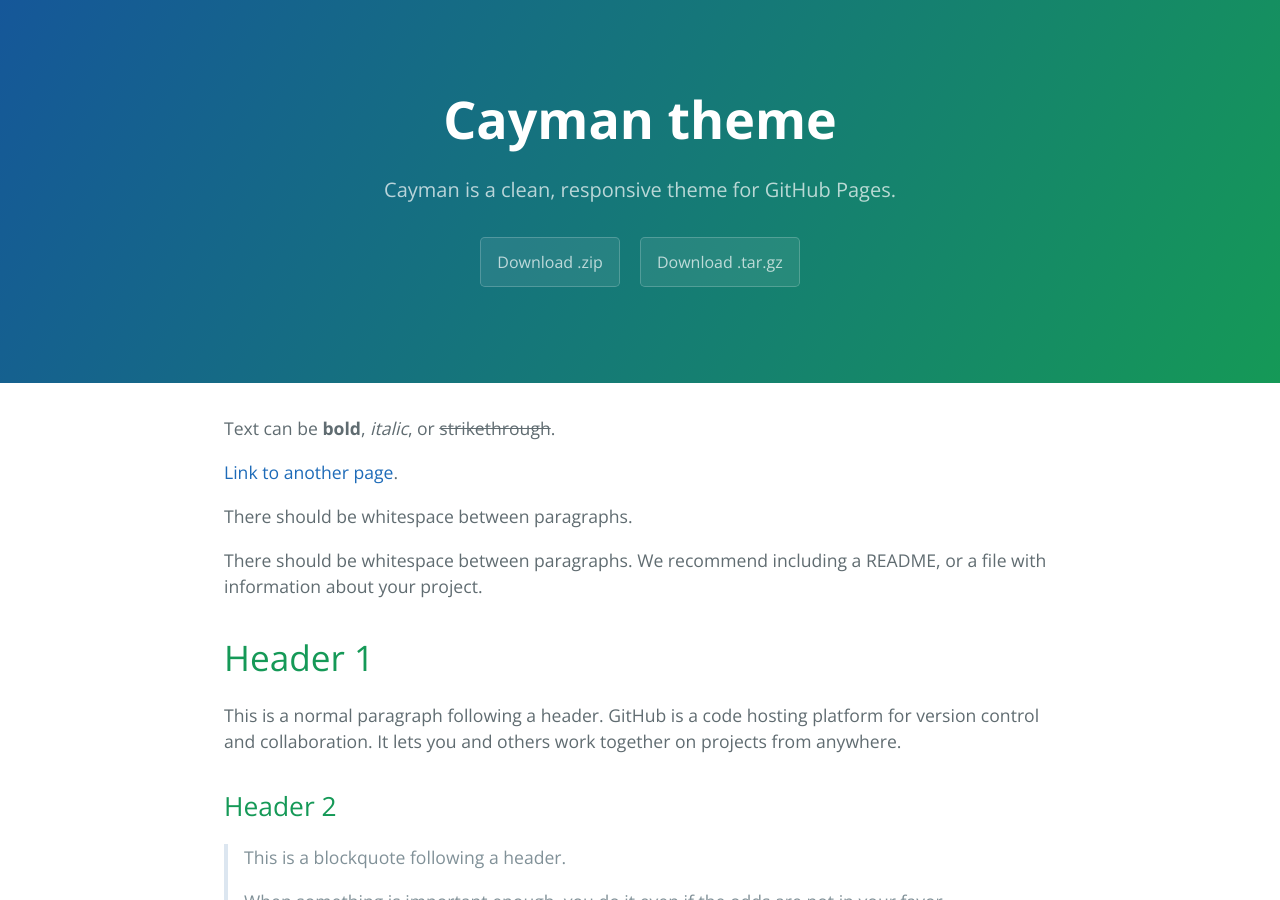
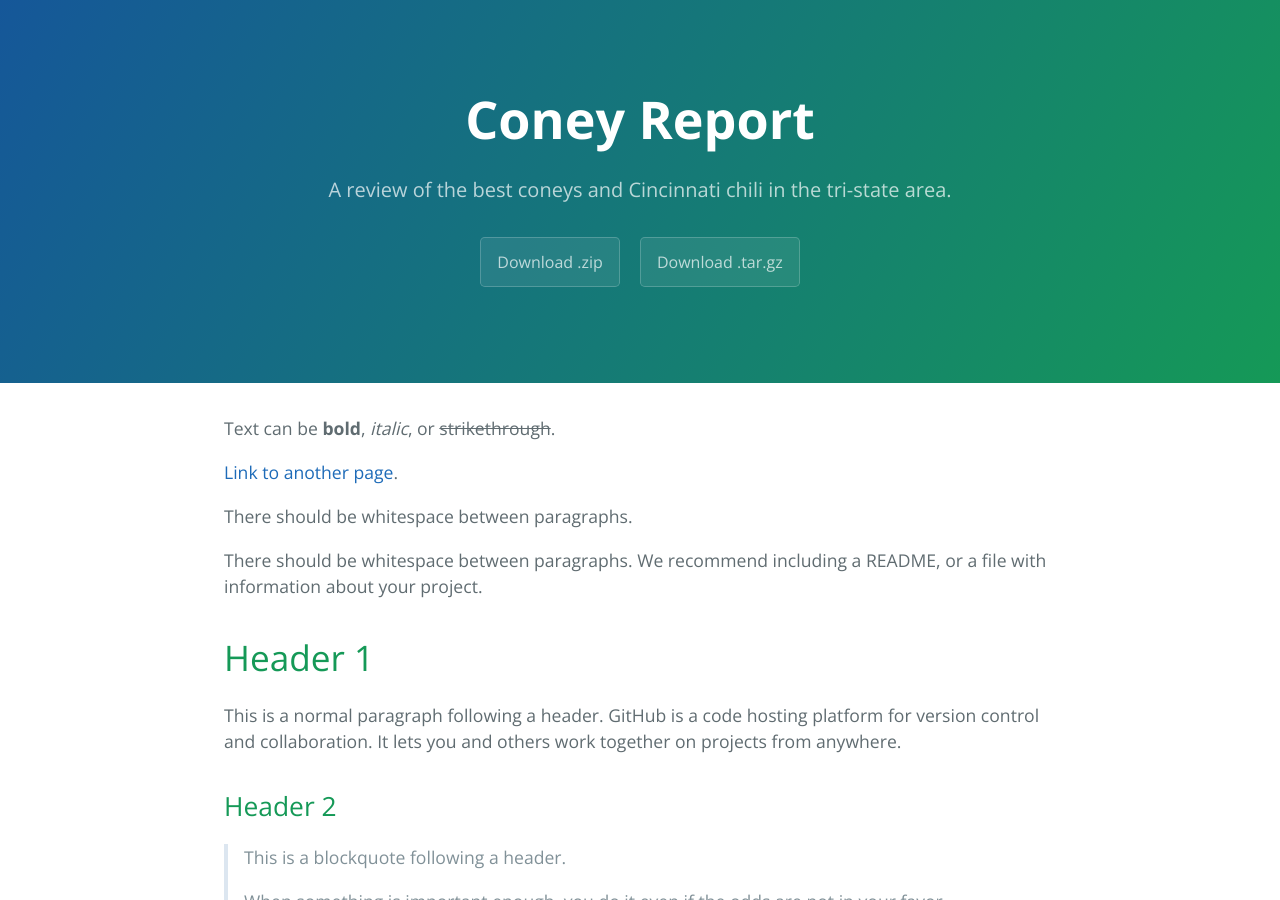
Before and after one commit to erikwallace/erikwallace.github.io, a Jekyll site: the page built from index.md, in a window 1280 px wide and 900 px high. Built offline with Jekyll 4.4.1, drawn with Linux system fonts in a browser that asks for light colours.

Commit message:
Update _config.yml
Updated title and description

```diff
--- a/_config.yml
+++ b/_config.yml
@@ -1,5 +1,5 @@
-title: Cayman theme
-description: Cayman is a clean, responsive theme for GitHub Pages.
+title: Coney Report
+description: A review of the best coneys and Cincinnati chili in the tri-state area.
 show_downloads: true
 google_analytics:
 theme: jekyll-theme-cayman
```
